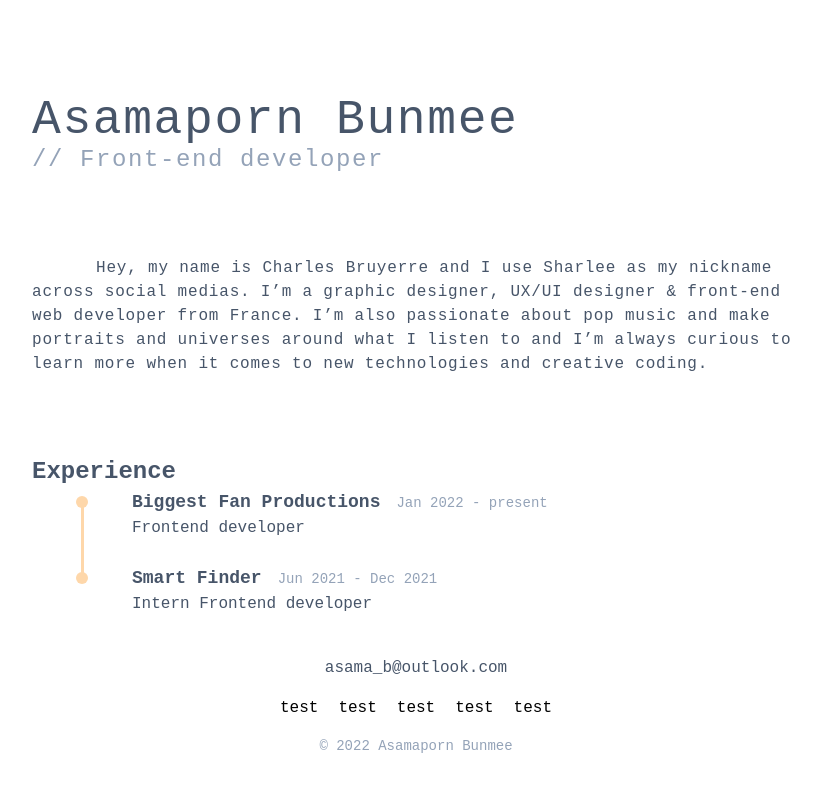
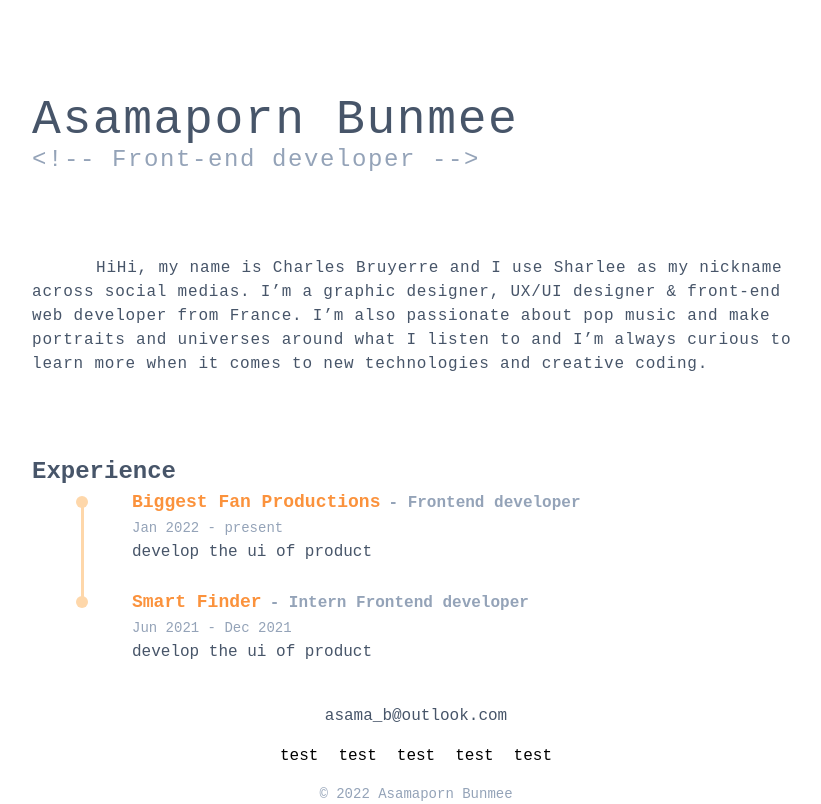
Before and after one commit to 11best/next-portfolio, a Next.js app: page / in a window 1280 px wide. Shown: the whole page, without its empty margins (224-1045 px from the left). Built offline with nearby package versions, Linux system fonts and the light colour scheme.

Commit message:
adjust experience content

```diff
--- a/components/experienceDetail.tsx
+++ b/components/experienceDetail.tsx
@@ -21,8 +21,12 @@ export default function ExperienceDetail(props: {
           )}
         </div>
         <div className="flex items-baseline">
-          <h3 className="text-lg font-semibold">{props.companyName}</h3>
-          <span className="ml-4 text-sm text-slate-400">{props.time}</span>
+          <p className="text-lg font-semibold text-orange-400">
+            {props.companyName}
+          </p>
+          <p className="ml-2 text-md font-semibold text-slate-400">
+            - {props.role}
+          </p>
         </div>
       </div>
       <div className="flex">
@@ -33,7 +37,10 @@ export default function ExperienceDetail(props: {
             <div className="bg-orange-200 w-[3px] h-full"></div>
           )}
         </div>
-        <p>{props.role}</p>
+        <div>
+          <span className="text-sm text-slate-400">{props.time}</span>
+          <p>develop the ui of product</p>
+        </div>
       </div>
       {props.end || (
         <div className="w-[100px] flex justify-center items-center">
--- a/pages/index.tsx
+++ b/pages/index.tsx
@@ -7,9 +7,9 @@ const Home: NextPage = () => {
       <div className="max-w-3xl text-slate-600 font-ibm">
         <div id="section-description" className="tracking-widest">
           <h1 className="text-5xl">Asamaporn Bunmee</h1>
-          <h2 className="text-2xl text-slate-400">// Front-end developer</h2>
+          <h2 className="text-2xl text-slate-400">{`<!-- Front-end developer -->`}</h2>
           <p className="mt-20 tracking-wider indent-16">
-            Hey, my name is Charles Bruyerre and I use Sharlee as my nickname
+            HiHi, my name is Charles Bruyerre and I use Sharlee as my nickname
             across social medias. I’m a graphic designer, UX/UI designer &
             front-end web developer from France. I’m also passionate about pop
             music and make portraits and universes around what I listen to and
```
